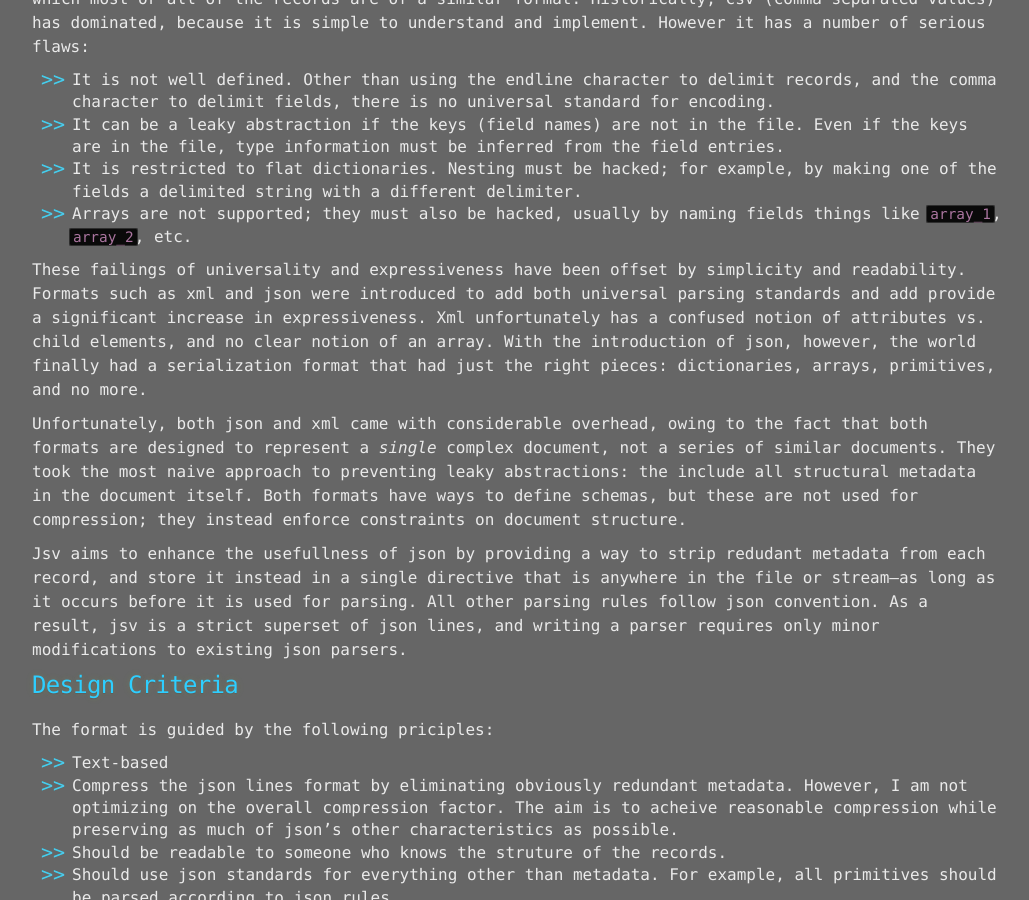
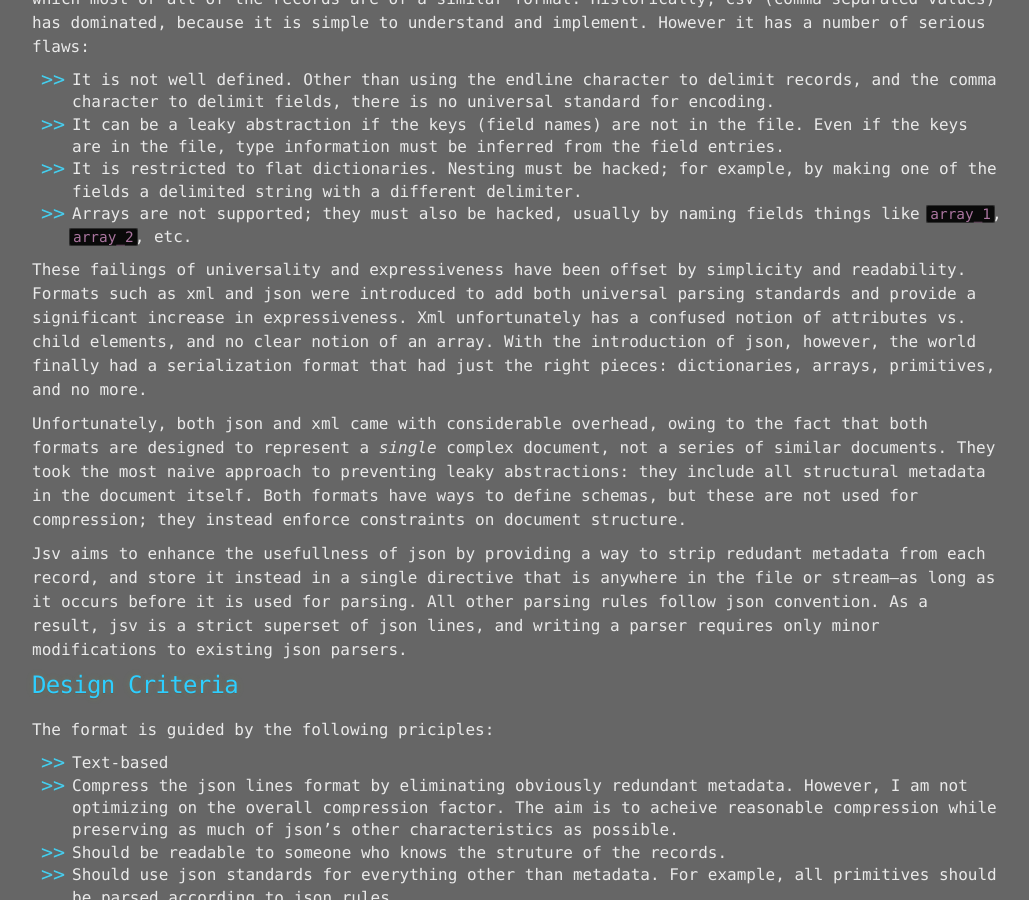
Before and after one commit to akovner/akovner.github.io, a Jekyll site: the page built from _posts/2018-04-05-jsv-introduction.md, in a window 1280 px wide and 900 px high, scrolled down 476 px. Shown: the whole window, without its empty margins (123-1152 px from the left). Built offline with Jekyll 4.4.1, drawn with Linux system fonts in a browser that asks for light colours; nearby versions of some CDN libraries; our own code applies the rules of GitHub Pages for plain Markdown files; comment, search, counter and statistics services are not loaded.

Commit message:
correct some typos

```diff
--- a/_posts/2018-04-05-jsv-introduction.md
+++ b/_posts/2018-04-05-jsv-introduction.md
@@ -20,9 +20,9 @@ There has long been a need for a text-based serialization format for large numbe
 * It is restricted to flat dictionaries. Nesting must be hacked; for example, by making one of the fields a delimited string with a different delimiter.
 * Arrays are not supported; they must also be hacked, usually by naming fields things like ``array_1``, ``array_2``, etc.
 
-These failings of universality and expressiveness have been offset by simplicity and readability. Formats such as xml and json were introduced to add both universal parsing standards and add provide a significant increase in expressiveness. Xml unfortunately has a confused notion of attributes vs. child elements, and no clear notion of an array. With the introduction of json, however, the world finally had a serialization format that had just the right pieces: dictionaries, arrays, primitives, and no more.
+These failings of universality and expressiveness have been offset by simplicity and readability. Formats such as xml and json were introduced to add both universal parsing standards and provide a significant increase in expressiveness. Xml unfortunately has a confused notion of attributes vs. child elements, and no clear notion of an array. With the introduction of json, however, the world finally had a serialization format that had just the right pieces: dictionaries, arrays, primitives, and no more.
 
-Unfortunately, both json and xml came with considerable overhead, owing to the fact that both formats are designed to represent a *single* complex document, not a series of similar documents. They took the most naive approach to preventing leaky abstractions: the include all structural metadata in the document itself. Both formats have ways to define schemas, but these are not used for compression; they instead enforce constraints on document structure.
+Unfortunately, both json and xml came with considerable overhead, owing to the fact that both formats are designed to represent a *single* complex document, not a series of similar documents. They took the most naive approach to preventing leaky abstractions: they include all structural metadata in the document itself. Both formats have ways to define schemas, but these are not used for compression; they instead enforce constraints on document structure.
 
 Jsv aims to enhance the usefullness of json by providing a way to strip redudant metadata from each record, and store it instead in a single directive that is anywhere in the file or stream--as long as it occurs before it is used for parsing. All other parsing rules follow json convention. As a result, jsv is a strict superset of json lines, and writing a parser requires only minor modifications to existing json parsers.
 
```
